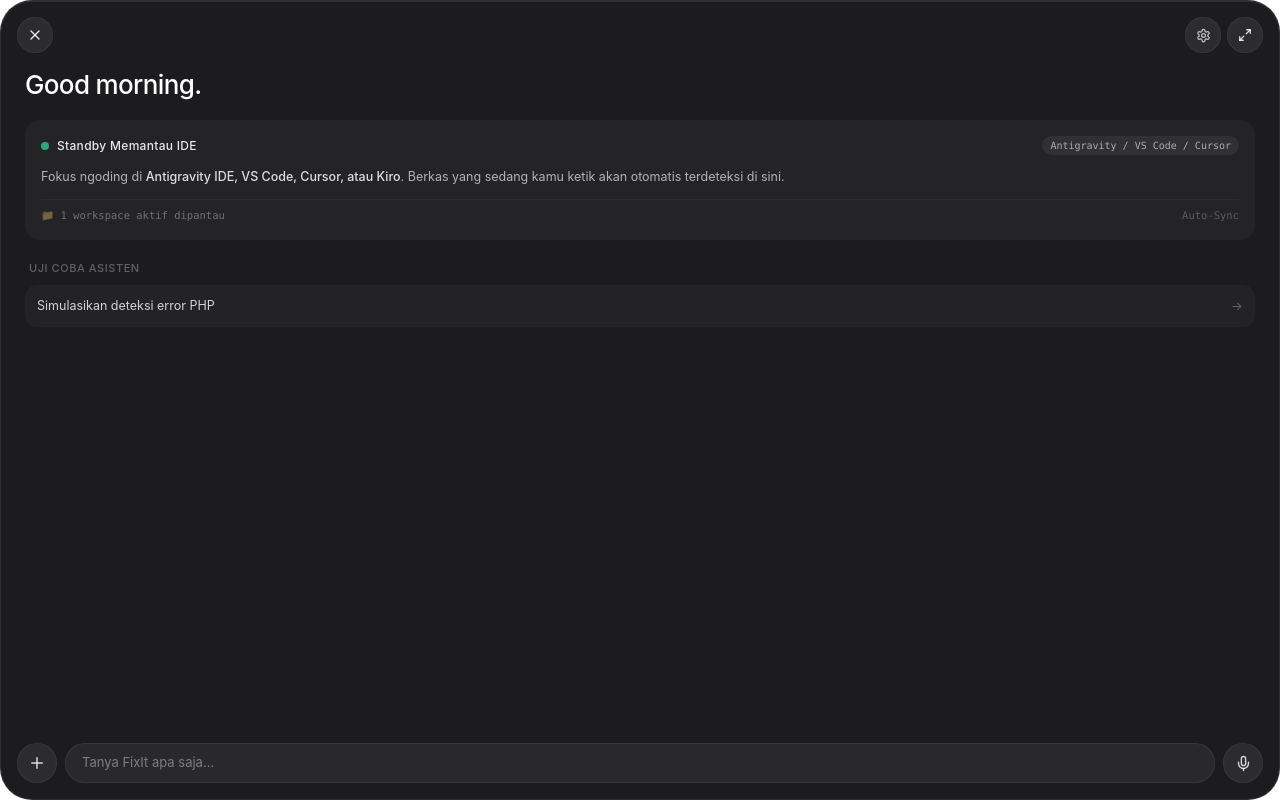
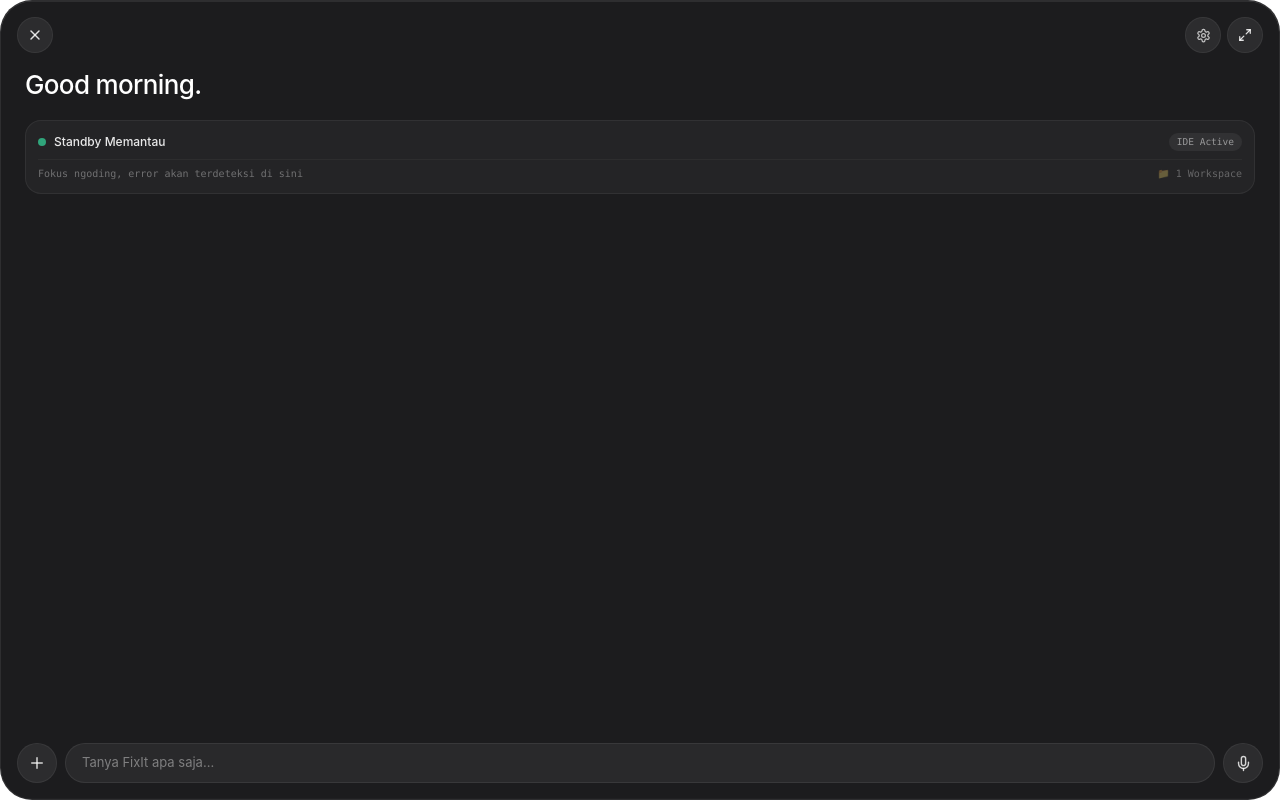
Before and after one commit to CodeCraftersTeam01/Fix-it, a React (Vite) app: page / in a window 1280 px wide. Built offline with nearby package versions, Linux system fonts and the light colour scheme.

Commit message:
feat(ui): unify settings obsidian glass theme, compact ide status pill, remove simulation button, and fix hud window resize

```diff
--- a/src/App.tsx
+++ b/src/App.tsx
@@ -11,6 +11,7 @@ export function App() {
   const [messages, setMessages] = useState<ChatMessage[]>([]);
   const [activeFileActivity, setActiveFileActivity] = useState<FileActivity | null>(null);
   const [isLoading, setIsLoading] = useState(false);
+  const [isExpanded, setIsExpanded] = useState(false);
 
   const [settings, setSettings] = useState<AppSettings>({
     openai_base_url: "https://api.openai.com/v1",
@@ -99,8 +100,23 @@ export function App() {
   };
 
   const handleExpand = async () => {
-    // Top-right button ("logo minize") also opens Settings as requested
-    handleOpenSettings();
+    try {
+      const { getCurrentWindow, LogicalSize } = await import("@tauri-apps/api/window");
+      const appWindow = getCurrentWindow();
+      const size = await appWindow.innerSize();
+      const scaleFactor = await appWindow.scaleFactor();
+      const logicalWidth = size.width / scaleFactor;
+
+      if (logicalWidth > 450) {
+        await appWindow.setSize(new LogicalSize(380, 640));
+        setIsExpanded(false);
+      } else {
+        await appWindow.setSize(new LogicalSize(540, 740));
+        setIsExpanded(true);
+      }
+    } catch {
+      setIsExpanded((prev) => !prev);
+    }
   };
 
   const handleSaveSettings = async (newSettings: AppSettings) => {
@@ -218,6 +234,7 @@ export function App() {
       onSendMessage={handleSendMessage}
       onClose={handleClose}
       onExpand={handleExpand}
+      isExpanded={isExpanded}
       onOpenSettings={handleOpenSettings}
       onSimulateError={handleSimulateError}
       onClearError={handleClearError}
--- a/src/components/FloatingHud.tsx
+++ b/src/components/FloatingHud.tsx
@@ -13,8 +13,9 @@ interface FloatingHudProps {
   onSendMessage: (text: string) => void;
   onClose: () => void;
   onExpand?: () => void;
+  isExpanded?: boolean;
   onOpenSettings?: () => void;
-  onSimulateError: () => void;
+  onSimulateError?: () => void;
   onClearError: () => void;
   isLoading?: boolean;
   settings?: AppSettings;
@@ -29,8 +30,9 @@ export const FloatingHud: React.FC<FloatingHudProps> = ({
   onSendMessage,
   onClose,
   onExpand,
+  isExpanded = false,
   onOpenSettings,
-  onSimulateError,
+  onSimulateError: _onSimulateError,
   onClearError,
   isLoading = false,
   settings,
@@ -76,6 +78,7 @@ export const FloatingHud: React.FC<FloatingHudProps> = ({
       <HeaderBar
         onClose={onClose}
         onExpand={onExpand}
+        isExpanded={isExpanded}
         onOpenSettings={onOpenSettings}
         onStartDrag={handleStartDrag}
       />
@@ -111,63 +114,44 @@ export const FloatingHud: React.FC<FloatingHudProps> = ({
             <ErrorGuideCard error={currentError} explanation={explanation} />
           </div>
         ) : (
-          /* Live IDE & File Activity Card (Clean Apple Obsidian) */
-          <div className="space-y-4 pt-1">
-            <div className="p-4 rounded-2xl bg-white/[0.035] space-y-3">
-              <div className="flex items-center justify-between">
-                <div className="flex items-center gap-2">
+          /* Live IDE & File Activity Card (Minimized, sleek & compact Apple Obsidian) */
+          <div className="pt-1">
+            <div className="p-3 rounded-2xl bg-white/[0.04] border border-white/[0.06] space-y-2">
+              <div className="flex items-center justify-between gap-2">
+                <div className="flex items-center gap-2 min-w-0">
                   <span
-                    className={`w-2 h-2 rounded-full ${
+                    className={`w-2 h-2 rounded-full shrink-0 ${
                       activeFileActivity?.status.includes("Menulis")
                         ? "bg-amber-400 animate-ping"
                         : "bg-emerald-400 animate-pulse"
                     }`}
                   />
-                  <span className="text-[12px] font-medium text-white/90 tracking-wide">
-                    {activeFileActivity ? activeFileActivity.status : "Standby Memantau IDE"}
+                  <span className="text-[12px] font-medium text-white/90 truncate">
+                    {activeFileActivity ? activeFileActivity.status : "Standby Memantau"}
                   </span>
+                  {activeFileActivity && (
+                    <span className="font-mono text-white/95 font-semibold text-[11px] bg-white/[0.08] px-1.5 py-0.5 rounded truncate">
+                      {activeFileActivity.file_name}
+                    </span>
+                  )}
                 </div>
-                <span className="text-[10px] font-mono px-2 py-0.5 rounded-full bg-white/[0.06] text-white/60">
-                  {activeFileActivity?.editor || "Antigravity / VS Code / Cursor"}
+
+                <span className="text-[9.5px] font-mono px-2 py-0.5 rounded-full bg-white/[0.06] text-white/50 shrink-0">
+                  {activeFileActivity?.editor || "IDE Active"}
                 </span>
               </div>
 
-              {activeFileActivity ? (
-                <div className="space-y-1 pt-0.5">
-                  <div className="text-[13.5px] font-mono font-medium text-white/95 flex items-center gap-1.5 truncate">
-                    <span>📄</span>
-                    <span className="truncate">{activeFileActivity.file_name}</span>
-                  </div>
-                  <div className="text-[11px] font-mono text-white/40 truncate">
-                    {activeFileActivity.project} • {activeFileActivity.file_path}
-                  </div>
-                </div>
-              ) : (
-                <p className="text-[12.5px] text-white/65 leading-relaxed font-normal">
-                  Fokus ngoding di <strong className="text-white/85 font-medium">Antigravity IDE, VS Code, Cursor, atau Kiro</strong>. Berkas yang sedang kamu ketik akan otomatis terdeteksi di sini.
-                </p>
-              )}
-
-              {settings?.watched_paths && settings.watched_paths.length > 0 && (
-                <div className="text-[10.5px] font-mono text-white/35 truncate pt-2 border-t border-white/[0.04] flex items-center justify-between">
-                  <span className="truncate">📁 {settings.watched_paths.length} workspace aktif dipantau</span>
-                  <span className="text-white/25 shrink-0 ml-1">Auto-Sync</span>
-                </div>
-              )}
-            </div>
-
-            <div className="space-y-2 pt-1">
-              <div className="text-[11px] font-medium uppercase tracking-wider text-white/30 px-1">
-                Uji Coba Asisten
+              {/* Sub-info bar */}
+              <div className="text-[10px] font-mono text-white/35 pt-1.5 border-t border-white/[0.04] flex items-center justify-between gap-2">
+                <span className="truncate" title={activeFileActivity?.file_path || "Menunggu penulisan berkas"}>
+                  {activeFileActivity
+                    ? `${activeFileActivity.project} • ${activeFileActivity.file_path}`
+                    : "Fokus ngoding, error akan terdeteksi di sini"}
+                </span>
+                <span className="shrink-0 text-white/30">
+                  📁 {settings?.watched_paths?.length || 1} Workspace
+                </span>
               </div>
-              <button
-                type="button"
-                onClick={onSimulateError}
-                className="w-full text-left flex items-center justify-between p-3 rounded-xl bg-white/[0.03] hover:bg-white/[0.07] transition text-[12.5px] text-white/80 group cursor-pointer"
-              >
-                <span>Simulasikan deteksi error PHP</span>
-                <span className="text-white/30 group-hover:text-white/70 transition">→</span>
-              </button>
             </div>
           </div>
         )}
--- a/src/components/HeaderBar.tsx
+++ b/src/components/HeaderBar.tsx
@@ -1,10 +1,11 @@
 import React from "react";
-import { X, Maximize2, Settings } from "lucide-react";
+import { X, Maximize2, Minimize2, Settings } from "lucide-react";
 
 interface HeaderBarProps {
   onClose?: () => void;
   onOpenSettings?: () => void;
   onExpand?: () => void;
+  isExpanded?: boolean;
   onStartDrag?: (e: React.MouseEvent) => void;
   greeting?: string;
 }
@@ -13,6 +14,7 @@ export const HeaderBar: React.FC<HeaderBarProps> = ({
   onClose,
   onOpenSettings,
   onExpand,
+  isExpanded = false,
   onStartDrag,
   greeting,
 }) => {
@@ -66,11 +68,15 @@ export const HeaderBar: React.FC<HeaderBarProps> = ({
             e.stopPropagation();
             onExpand?.();
           }}
-          aria-label="Expand"
-          title="Perbesar"
+          aria-label={isExpanded ? "Minimize" : "Expand"}
+          title={isExpanded ? "Perkecil (Ukuran Normal)" : "Perbesar (Mode Lebar)"}
           className="w-9 h-9 rounded-full apple-pill-btn flex items-center justify-center text-white/85 hover:text-white transition cursor-pointer"
         >
-          <Maximize2 size={14} strokeWidth={2.2} />
+          {isExpanded ? (
+            <Minimize2 size={14} strokeWidth={2.2} />
+          ) : (
+            <Maximize2 size={14} strokeWidth={2.2} />
+          )}
         </button>
       </div>
     </div>
--- a/src/components/settings/SettingsView.tsx
+++ b/src/components/settings/SettingsView.tsx
@@ -532,9 +532,9 @@ export const SettingsView: React.FC<SettingsViewProps> = ({
   const defaultProvidersList = providers.filter((p) => p.category === "default");
 
   return (
-    <div className="w-full h-full flex bg-[#0c0e12] text-white/85 select-none overflow-hidden rounded-[26px] shadow-2xl relative font-sans">
+    <div className="w-full h-full flex apple-hud-glass text-white/90 select-none overflow-hidden rounded-[28px] relative font-sans">
       {/* Sisi Kiri: Clean Minimal Navbar */}
-      <aside className="w-56 bg-[#090b0e] border-r border-white/[0.04] flex flex-col justify-between p-4 shrink-0">
+      <aside className="w-56 bg-black/40 border-r border-white/[0.05] flex flex-col justify-between p-4 shrink-0 backdrop-blur-md">
         <div className="space-y-6">
           {/* Logo & Brand Header with User's Official Logo */}
           <div className="flex items-center gap-3 px-1 pt-1">
@@ -625,11 +625,11 @@ export const SettingsView: React.FC<SettingsViewProps> = ({
       </aside>
 
       {/* Sisi Kanan: Main Content Area */}
-      <main className="flex-1 flex flex-col h-full bg-[#0c0e12] overflow-hidden min-w-0">
+      <main className="flex-1 flex flex-col h-full bg-black/20 overflow-hidden min-w-0">
         {/* Top Drag Header Bar */}
         <header
           data-tauri-drag-region
-          className="h-12 border-b border-white/[0.04] flex items-center justify-between px-6 shrink-0 cursor-grab active:cursor-grabbing bg-white/[0.005]"
+          className="h-12 border-b border-white/[0.05] flex items-center justify-between px-6 shrink-0 cursor-grab active:cursor-grabbing bg-white/[0.01]"
         >
           <div data-tauri-drag-region className="flex items-center gap-2 text-xs text-white/40 font-mono truncate mr-2">
             <span>FixIt</span>
```
